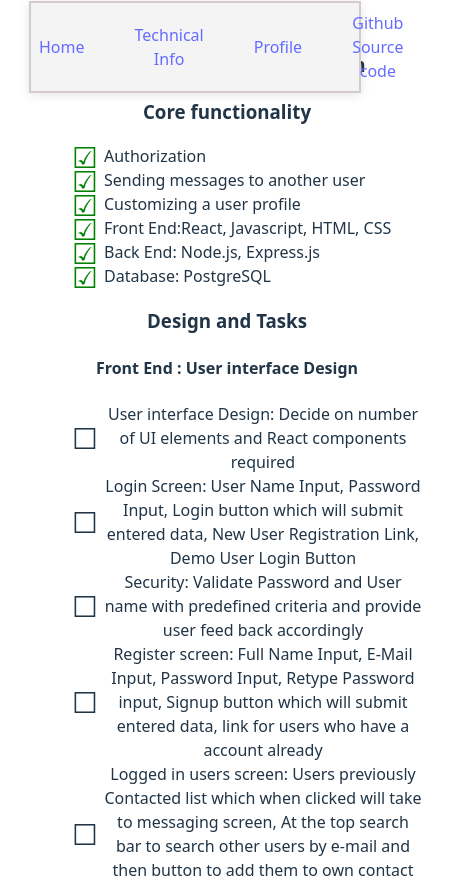
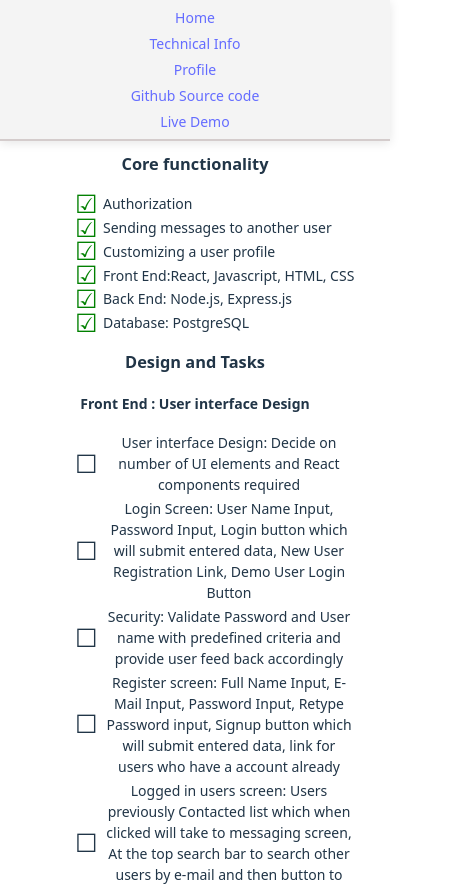
Before and after one commit to amaldevelops/messaging-app, a React (Vite) app in the folder frontend/: page /messaging-app/projectinfo in a window 390 px wide. Shown: the top 886 px of the page, 454 px wide, since content can reach past the window. Built offline with nearby package versions, Linux system fonts and the light colour scheme.

Commit message:
Fixed CSS to flow text responsively

```diff
--- a/frontend/src/components/ProjectInfo.jsx
+++ b/frontend/src/components/ProjectInfo.jsx
@@ -1,6 +1,6 @@
 function ProjectInfo() {
   return (
-    <div>
+    <div className="projectInfoDiv">
       <h3>Project Technical Information</h3>
 
       <h3>Core functionality</h3>
--- a/frontend/src/index.css
+++ b/frontend/src/index.css
@@ -11,6 +11,17 @@
   text-rendering: optimizeLegibility;
   -webkit-font-smoothing: antialiased;
   -moz-osx-font-smoothing: grayscale;
+
+  /* --- Responsive Base Font Size --- */
+  /* This makes 1rem scale with the viewport for better typography on different screens */
+  font-size: 16px; /* Base font size for larger screens */
+}
+
+/* --- Media Query for Smaller Base Font Size on Small Screens --- */
+@media (max-width: 768px) {
+  :root {
+    font-size: 14px; /* Slightly smaller base font size for tablets and mobiles */
+  }
 }
 
 a {
@@ -25,26 +36,42 @@ a:hover {
 body {
   margin: 0;
   display: flex;
-  place-items: center;
-  min-width: 320px;
+  flex-direction: column; /* Changed to column for better stacking on small screens */
+  align-items: center; /* Center items horizontally */
+  justify-content: flex-start; /* Align items to the top for content flow */
+  min-width: 100vw; /* Ensure body takes full width */
   min-height: 100vh;
+  padding-top: 60px; /* Add padding to accommodate the fixed menu bar */
+  box-sizing: border-box; /* Include padding in the element's total width and height */
 }
 
 h1 {
-  font-size: 3.2em;
+  font-size: 3em; /* Em scales relative to parent font size */
   line-height: 1.1;
+  /* --- Responsive H1 --- */
+  /* Make H1 smaller on smaller screens */
+  @media (max-width: 768px) {
+    font-size: 2.5em;
+  }
+  @media (max-width: 480px) {
+    font-size: 2em; /* Even smaller for very small mobile screens */
+    text-align: center; /* Center align for better readability on small screens */
+  }
 }
 
 button {
   border-radius: 8px;
   border: 1px solid transparent;
   padding: 0.6em 1.2em;
-  font-size: 1em;
+  font-size: 1em; /* Em scales relative to parent font size */
   font-weight: 500;
   font-family: inherit;
   background-color: #1a1a1a;
   cursor: pointer;
   transition: border-color 0.25s;
+  /* Ensure buttons don't get too small or too big */
+  min-width: 100px;
+  max-width: 200px;
 }
 button:hover {
   border-color: #646cff;
@@ -67,18 +94,48 @@ button:focus-visible {
   }
 }
 
+/* --- Menu Bar --- */
 .menuBar {
   display: flex;
-  gap: 50px;
-  place-items: center;
-  max-width: 400px;
+  /* Changed gap to a responsive unit or more flexible value */
+  gap: 20px; /* Smaller gap for mobile */
+  /* Removed fixed place-items: center, let flexbox handle alignment */
+  justify-content: center; /* Center items horizontally within the menu bar */
+  align-items: center; /* Vertically align items in the middle */
+  position: fixed;
+  top: 0; /* Changed from 1px to 0 for consistent top alignment */
+  left: 0; /* Align to the left edge */
+  width: 100%; /* Take full width of the viewport */
+  /* Removed max-width to allow it to span full width on small screens */
+  z-index: 1000;
+  background: #f4f4f4;
+  box-shadow: 0 2px 10px rgba(0, 0, 0, 0.1);
+  border-bottom: solid #d4cccc 2px; /* Changed to border-bottom for a cleaner look */
+  padding: 0.5rem 1rem; /* Added horizontal padding for mobile */
+  box-sizing: border-box; /* Crucial for width: 100% with padding */
+
+  /* --- Responsive Menu Bar Layout --- */
+  @media (max-width: 768px) {
+    flex-wrap: wrap; /* Allow menu items to wrap to the next line */
+    gap: 10px; /* Even smaller gap on very small screens */
+    padding: 0.5rem 0.5rem; /* Less padding on very small screens */
+    justify-content: space-around; /* Distribute items more evenly */
+  }
+  @media (max-width: 480px) {
+    flex-direction: column; /* Stack menu items vertically on very small screens */
+    gap: 5px; /* Minimal gap */
+    padding: 0.5rem;
+  }
 }
 
 li {
   display: flex;
   align-items: center;
   position: relative;
-  padding-left: 2em;
+  padding-left: 2em; /* Em scales relative to li's font size */
+  /* --- Responsive List Items --- */
+  white-space: normal;
+  margin-bottom: 0.2rem; /* Add a small margin for vertical stacking */
 }
 
 li::before {
@@ -88,38 +145,29 @@ li::before {
 
 .completedTick::before {
   content: "☑";
-  font-size: 1.8rem; /* ⬅️ Increase size here */
-  margin-right: 0.5em; /* Optional: add space between tick and text */
-  color: green; /* Optional: make it green */
+  font-size: 1.8em; /* Changed to em for scaling with li's font size */
+  margin-right: 0.5em;
+  color: green;
 }
 
 .pendingEmptyCheckbox::before {
   content: "☐";
-  font-size: 1.8rem;
+  font-size: 1.8em; /* Changed to em */
 }
-
-/* ☐ = empty checkbox
-
-☑ = checked checkbox
-
-✓ = tick */
 
 .layoutContainer {
   position: relative;
-  width: 100vw;
+  width: 100%; /* Use 100% instead of 100vw for better responsiveness with padding/margin */
+  max-width: 1200px; /* Optional: Set a max-width for very large screens */
   overflow-x: hidden;
+  padding: 1rem; /* Add some padding to the container */
+  box-sizing: border-box; /* Include padding in the element's total width */
+
+  /* --- Responsive Padding for Layout Container --- */
+  @media (max-width: 768px) {
+    padding: 0.8rem;
+  }
+  @media (max-width: 480px) {
+    padding: 0.5rem;
+  }
 }
-
-.menuBar {
-  position: fixed;
-  top: 1px;
-  left: 50%; /* Move it to the center horizontally */
-  transform: translateX(-50%); /* Nudge it back by half its width */
-  width: 80%; /* Set a specific width (e.g., 80% or 600px) */
-  z-index: 1000;
-  background: #f4f4f4;
-  box-shadow: 0 2px 10px rgba(0, 0, 0, 0.1);
-  border: solid #d4cccc 2px;
-  padding: 0.5rem; /* Optional: space inside the menu bar */
-  text-align: center; /* Optional: center text inside */
-}
```
